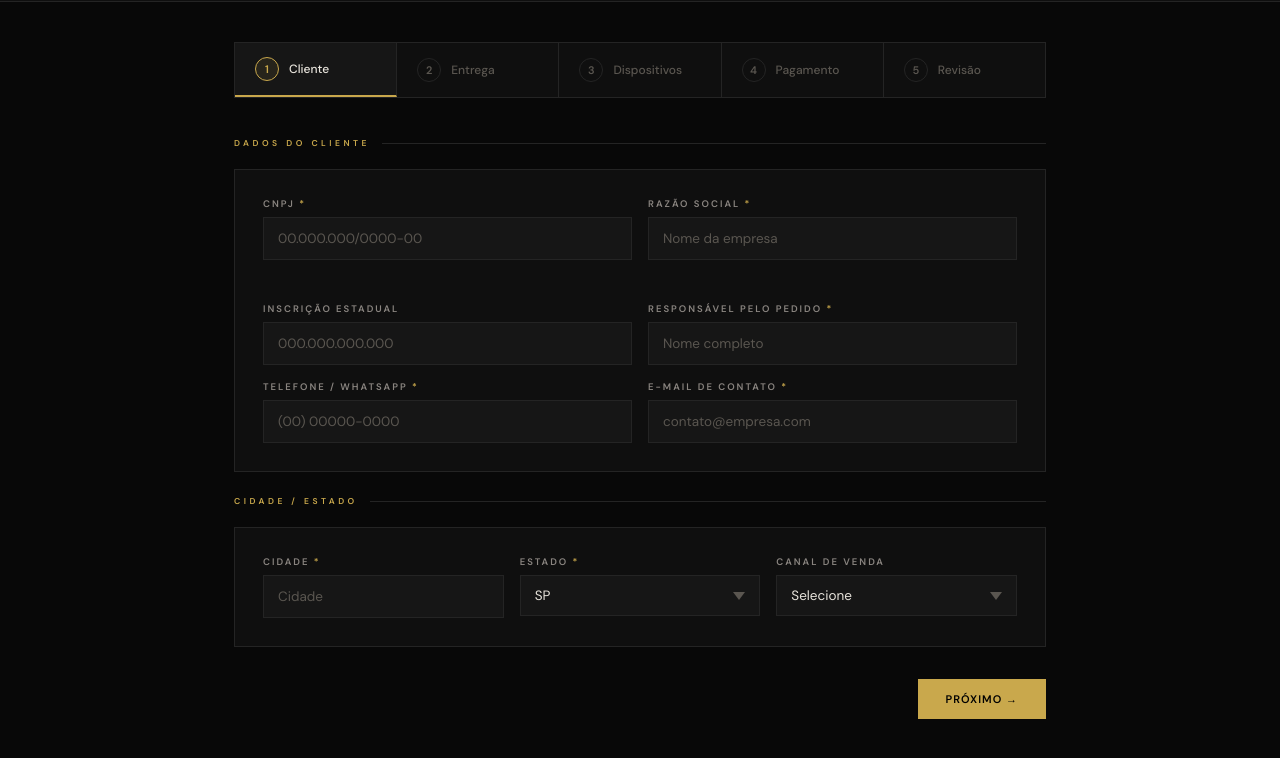
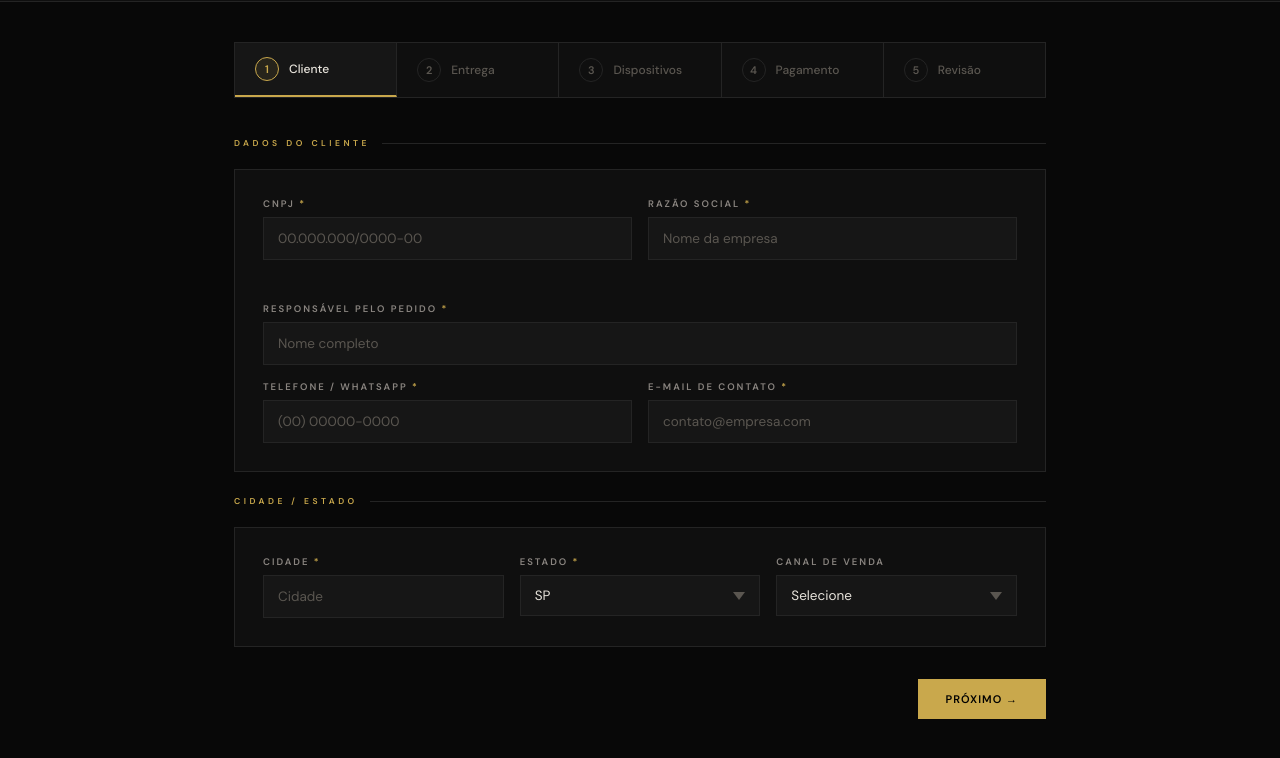
Before and after one commit to Murillooh/pedidos-master, a plain HTML site: page index.html in a window 1280 px wide. Shown: the part 58-816 px from the top of the page. Drawn offline with nearby package versions, Linux system fonts and the light colour scheme.

Commit message:
feat: Remove campo Inscrição Estadual

```diff
--- a/index.html
+++ b/index.html
@@ -258,11 +258,7 @@ body{font-family:'DM Sans',sans-serif;background:var(--bg);color:var(--text);min
         </div>
       </div>
       <div class="grid-2" style="margin-bottom:16px">
-        <div class="field">
-          <label>Inscrição Estadual</label>
-          <input type="text" id="inscricaoEstadual" placeholder="000.000.000.000"/>
-        </div>
-        <div class="field required">
+        <div class="field required col-span-2">
           <label>Responsável pelo Pedido</label>
           <input type="text" id="responsavel" placeholder="Nome completo"/>
         </div>
@@ -803,7 +799,7 @@ function coletarDados(){
     }
   });
   return {
-    cnpj:v('cnpj'),razaoSocial:v('razaoSocial'),inscricaoEstadual:v('inscricaoEstadual'),
+    cnpj:v('cnpj'),razaoSocial:v('razaoSocial'),
     responsavel:v('responsavel'),telefone:v('telefone'),email:v('email'),
     cidade:v('cidade'),estado:v('estado'),canal:v('canal'),
     logradouro:v('logradouro'),numero:v('numero'),complemento:v('complemento'),
```
